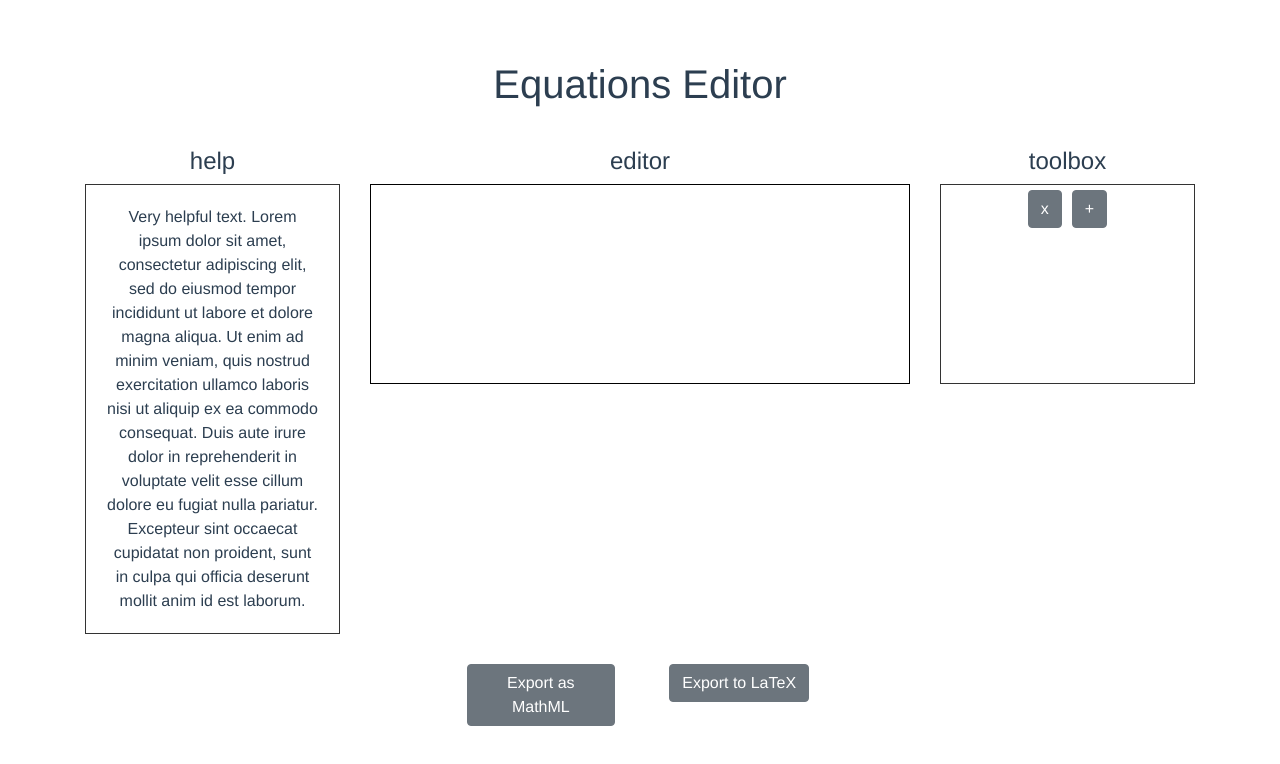
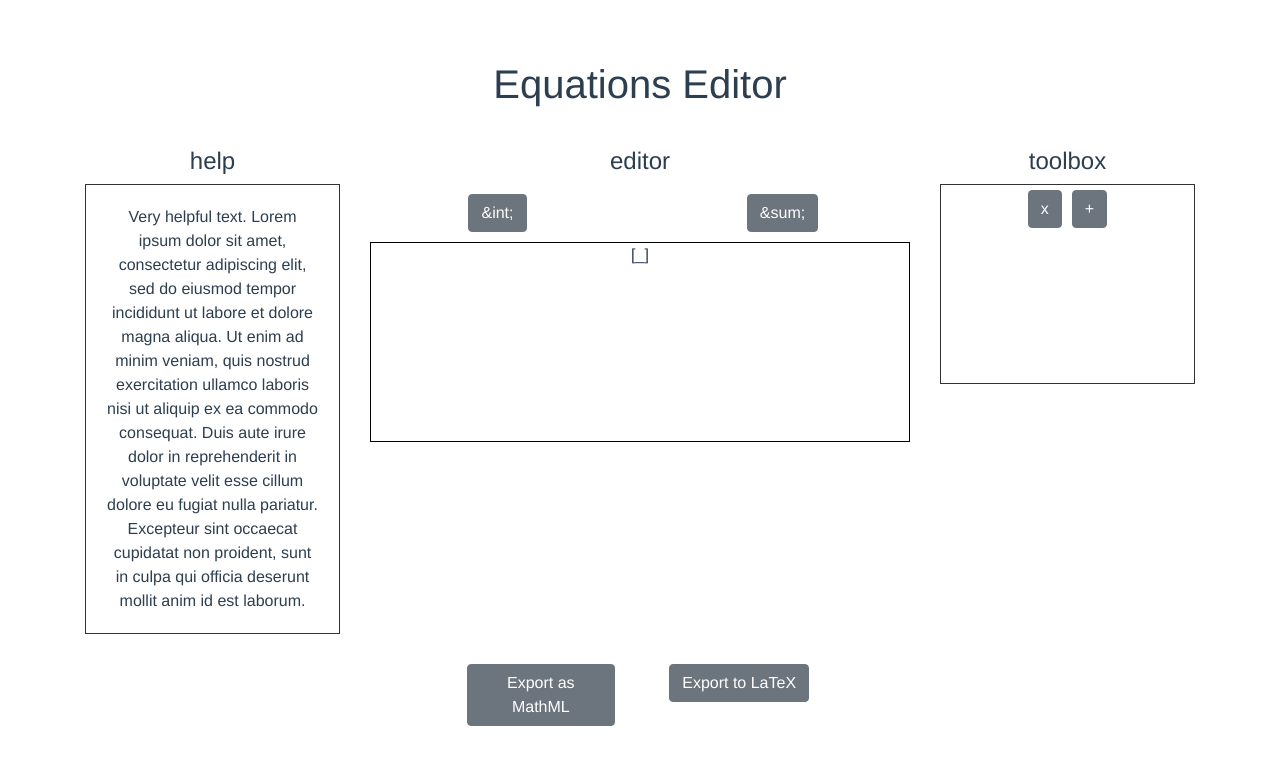
Before and after one commit to ms-inf-projects/equations-editor, a Vue app: page / in a window 1280 px wide. Shown: the top 764 px of the page. Built offline with nearby package versions, Linux system fonts and the light colour scheme.

Commit message:
Dynamic components creation

```diff
--- a/package.json
+++ b/package.json
@@ -9,8 +9,6 @@
   },
   "dependencies": {
     "bootstrap-vue": "^2.0.0-rc.11",
-    "fmath": "^1.0.1",
-    "katex": "^0.10.0-rc.1",
     "vue": "^2.5.17",
     "vuex": "^3.0.1"
   },
--- a/src/components/EditorPanel.vue
+++ b/src/components/EditorPanel.vue
@@ -1,15 +1,64 @@
 <template>
   <div class="">
     <div class="section-header">editor</div>
-    <div class="editor">
+    <b-row>
+      <!-- TODO - try to refactor: foreach - list of symbols and methods -->
+      <!-- TODO - correct display in buttons -->
+      <math-symbol-button mathSymbol="&int;" v-on:buttonClick="insertIntegral()"></math-symbol-button>
+      <math-symbol-button mathSymbol="&sum;" v-on:buttonClick="insertSum()"></math-symbol-button>
+    </b-row>
+    <div class="editor" v-on:click="finishActivation()">
+			<equation-input></equation-input>
     </div>
   </div>
 </template>
 
 <script>
+import Vue from "vue";
+import MathSymbolButton from "./MathSymbolButton.vue";
+import EquationInput from "./mathSymbols/EquationInput.vue";
+import Integral from "./mathSymbols/Integral.vue";
+import Sum from "./mathSymbols/Sum.vue";
+
 export default {
-  name: 'EditorPanel',
-}
+  name: "EditorPanel",
+  components: {
+    MathSymbolButton,
+    EquationInput,
+    Integral,
+    Sum
+  },
+  data() {
+    return {};
+  },
+  methods: {
+    finishActivation() {
+      this.$store.dispatch("finishActivation");
+    },
+
+    // TODO - when no active input the error occure
+    // TODO - try to make inserting methods more DRY or consider moving them to separate file
+    insertIntegral() {
+      console.log("Inserting integral");
+      let activeInput = this.$store.getters.getActiveInput;
+      if (activeInput) {
+        var ComponentClass = Vue.extend(Integral);
+        var instance = new ComponentClass({ parent: activeInput });
+        instance.$mount(); // pass nothing
+        activeInput.$refs.equationInput.appendChild(instance.$el);
+      }
+    },
+    insertSum() {
+      if (activeInput) {
+        let activeInput = this.$store.getters.getActiveInput;
+        var ComponentClass = Vue.extend(Sum);
+        var instance = new ComponentClass({ parent: activeInput });
+        instance.$mount(); // pass nothing
+        activeInput.$refs.equationInput.appendChild(instance.$el);
+      }
+    }
+  }
+};
 </script>
 
 <!-- Add "scoped" attribute to limit CSS to this component only -->
--- /dev/null
+++ b/src/components/MathSymbolButton.vue
@@ -0,0 +1,27 @@
+<template>
+    <b-col class="math-symbol-button">
+      <b-button v-on:click="insertSymbol()">{{ mathSymbol }}</b-button>
+    </b-col>
+</template>
+
+<script>
+export default {
+  name: "ExportButton",
+  components: {},
+  props: {
+    mathSymbol: String
+  },
+  methods: {
+    insertSymbol() {
+      this.$emit("buttonClick");
+    }
+  }
+};
+</script>
+
+<!-- Add "scoped" attribute to limit CSS to this component only -->
+<style scoped>
+.math-symbol-button {
+  margin: 10px;
+}
+</style>
--- /dev/null
+++ b/src/components/mathSymbols/EquationInput.vue
@@ -0,0 +1,29 @@
+<template>
+  <div class="equation-input" v-on:click="activateInput()" ref="equationInput">
+    [_]
+  </div>
+</template>
+
+<script>
+export default {
+  name: "EquationInput",
+  components: {},
+  data() {
+    return {};
+  },
+  props: {},
+  methods: {
+    activateInput() {
+      let payload = {
+        activatedInput: this
+      };
+
+      this.$store.dispatch("activateEquationInput", payload);
+    }
+  }
+};
+</script>
+
+<!-- Add "scoped" attribute to limit CSS to this component only -->
+<style scoped>
+</style>
--- /dev/null
+++ b/src/components/mathSymbols/Integral.vue
@@ -0,0 +1,29 @@
+<template>
+  <div class="symbol">
+    <equation-input></equation-input>
+    &int;
+    <equation-input></equation-input>
+  </div>
+</template>
+
+<script>
+import EquationInput from "./EquationInput.vue";
+
+export default {
+  name: "Integral",
+  components: {
+    EquationInput
+  },
+  props: {
+    symbol: String
+  }
+};
+</script>
+
+<!-- Add "scoped" attribute to limit CSS to this component only -->
+<style scoped>
+.symbol {
+  margin: 5px;
+  display: inline-block;
+}
+</style>
--- /dev/null
+++ b/src/components/mathSymbols/Sum.vue
@@ -0,0 +1,29 @@
+<template>
+  <div class="symbol">
+    Suma
+    <sup><equation-input></equation-input></sup>
+    <sub><equation-input></equation-input></sub>
+  </div>
+</template>
+
+<script>
+// import EquationInput from "./EquationInput.vue";
+
+export default {
+  name: "Sum",
+  components: {
+    // EquationInput
+  },
+  props: {
+    symbol: String
+  }
+};
+</script>
+
+<!-- Add "scoped" attribute to limit CSS to this component only -->
+<style scoped>
+.symbol {
+  margin: 5px;
+  display: inline-block;
+}
+</style>
--- a/src/main.js
+++ b/src/main.js
@@ -4,7 +4,7 @@ import store from './store'
 import BootstrapVue from 'bootstrap-vue'
 import 'bootstrap/dist/css/bootstrap.css'
 import 'bootstrap-vue/dist/bootstrap-vue.css'
-import 'katex/dist/katex.min.js'
+// import katex from 'katex/dist/katex.min.js'
 
 Vue.use(BootstrapVue);
 Vue.config.productionTip = false
--- a/src/store.js
+++ b/src/store.js
@@ -5,12 +5,35 @@ Vue.use(Vuex)
 
 export default new Vuex.Store({
   state: {
+    activeEquationInput: Object,
+    activationSet: false,
+  },
 
+  getters: {
+    getActiveInput: state => {
+      return state.activeEquationInput;
+    }
   },
+
   mutations: {
+    setActiveInput: (state, activatedInput) => {
+      if (!state.activationSet) {
+        state.activeEquationInput = activatedInput;
+        state.activationSet = true;
+        console.log("Active Input: " + activatedInput)
+      }
+    },
+    finishActivation: (state) => {
+      state.activationSet = false;
+    }
+  },
 
-  },
   actions: {
-
+    activateEquationInput: (context, payload) => {
+      context.commit('setActiveInput', payload.activatedInput);
+    },
+    finishActivation: (context) => {
+      context.commit('finishActivation')
+    }
   }
 })
```
Also changed, not shown: 1 other file (tests, documents, lock files or other folders).
